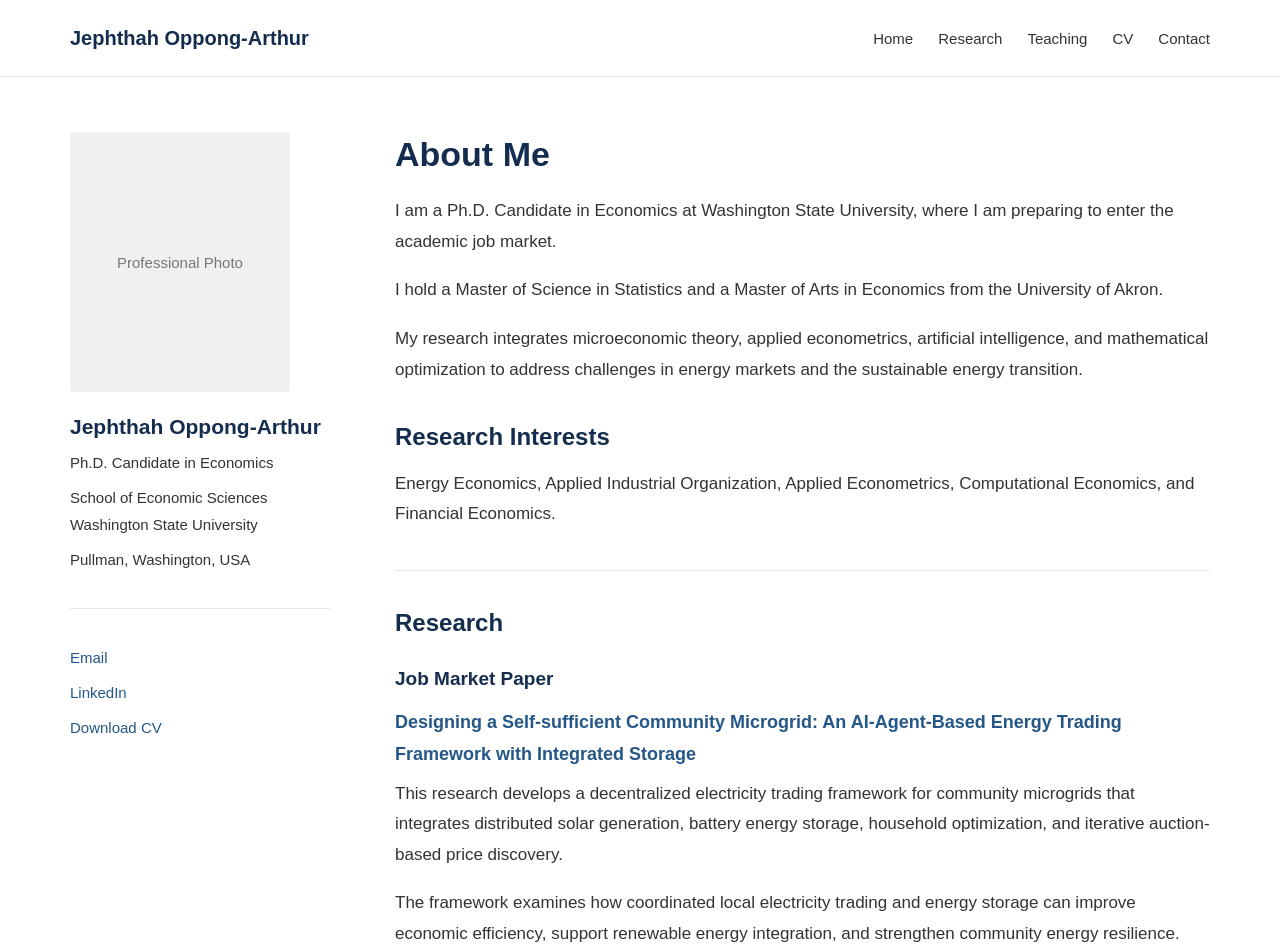
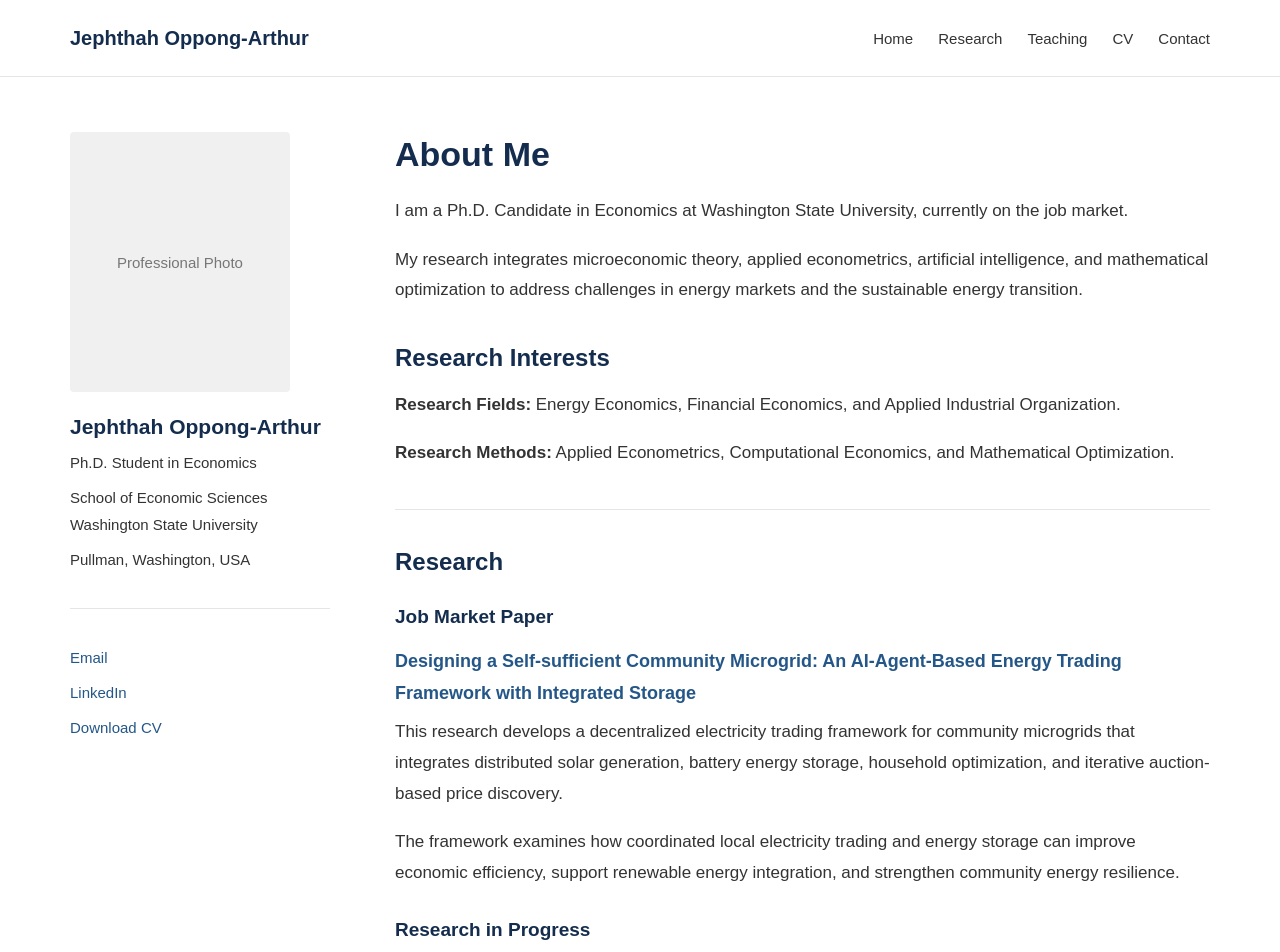
Before and after one commit to jephoppong-arthur/jephoppong-arthur.github.io, a plain HTML site: page index.html in a window 1280 px wide. Shown: the top 952 px of the page. Drawn offline with Linux system fonts and the light colour scheme.

Commit message:
Revise Ph.D. candidate to Ph.D. student in index.html
Updated the description and title to reflect current status as a Ph.D. student. Adjusted research interests and methods for clarity.

```diff
--- a/index.html
+++ b/index.html
@@ -7,7 +7,7 @@
     <meta name="viewport" content="width=device-width, initial-scale=1.0">
 
     <meta name="description"
-          content="Jephthah Oppong-Arthur is a Ph.D. Candidate in Economics at Washington State University, specializing in energy economics, applied industrial organization, econometrics, and financial economics.">
+          content="Jephthah Oppong-Arthur is a Ph.D. student in Economics at Washington State University, specializing in energy economics, applied industrial organization, econometrics, and financial economics.">
 
     <title>Jephthah Oppong-Arthur | Energy and Financial Economist</title>
 
@@ -298,7 +298,7 @@
             <h2>Jephthah Oppong-Arthur</h2>
 
             <p>
-                Ph.D. Candidate in Economics
+                Ph.D. Student in Economics
             </p>
 
             <p>
@@ -346,14 +346,7 @@
 
                 <p>
                     I am a Ph.D. Candidate in Economics at
-                    Washington State University, where I am
-                    preparing to enter the academic job market.
-                </p>
-
-                <p>
-                    I hold a Master of Science in Statistics
-                    and a Master of Arts in Economics from
-                    the University of Akron.
+                    Washington State University, currently on the job market.
                 </p>
 
                 <p>
@@ -367,9 +360,15 @@
                 <h2>Research Interests</h2>
 
                 <p>
-                    Energy Economics, Applied Industrial Organization,
+                    <strong>Research Fields:</strong>
+                    Energy Economics, Financial Economics,
+                    and Applied Industrial Organization.
+                </p>
+
+                <p>
+                    <strong>Research Methods:</strong>
                     Applied Econometrics, Computational Economics,
-                    and Financial Economics.
+                    and Mathematical Optimization.
                 </p>
 
             </section>
```
